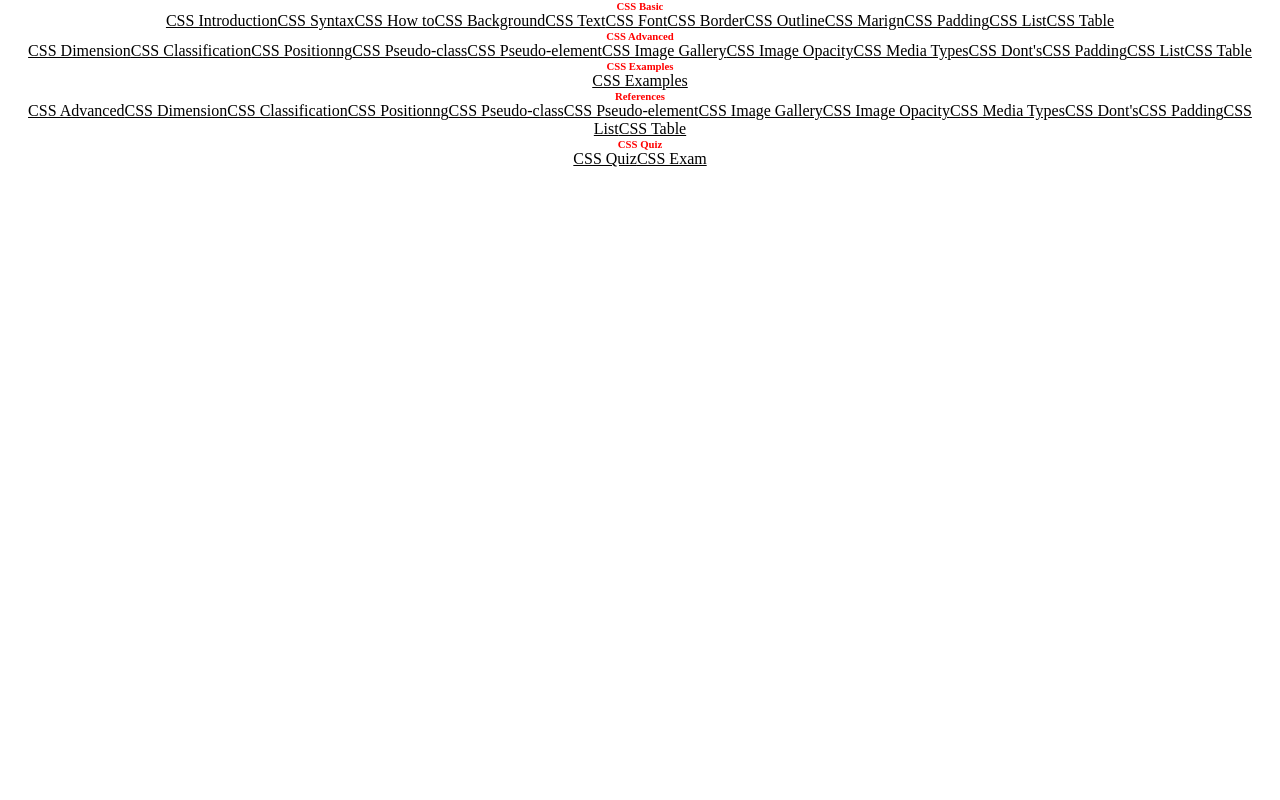
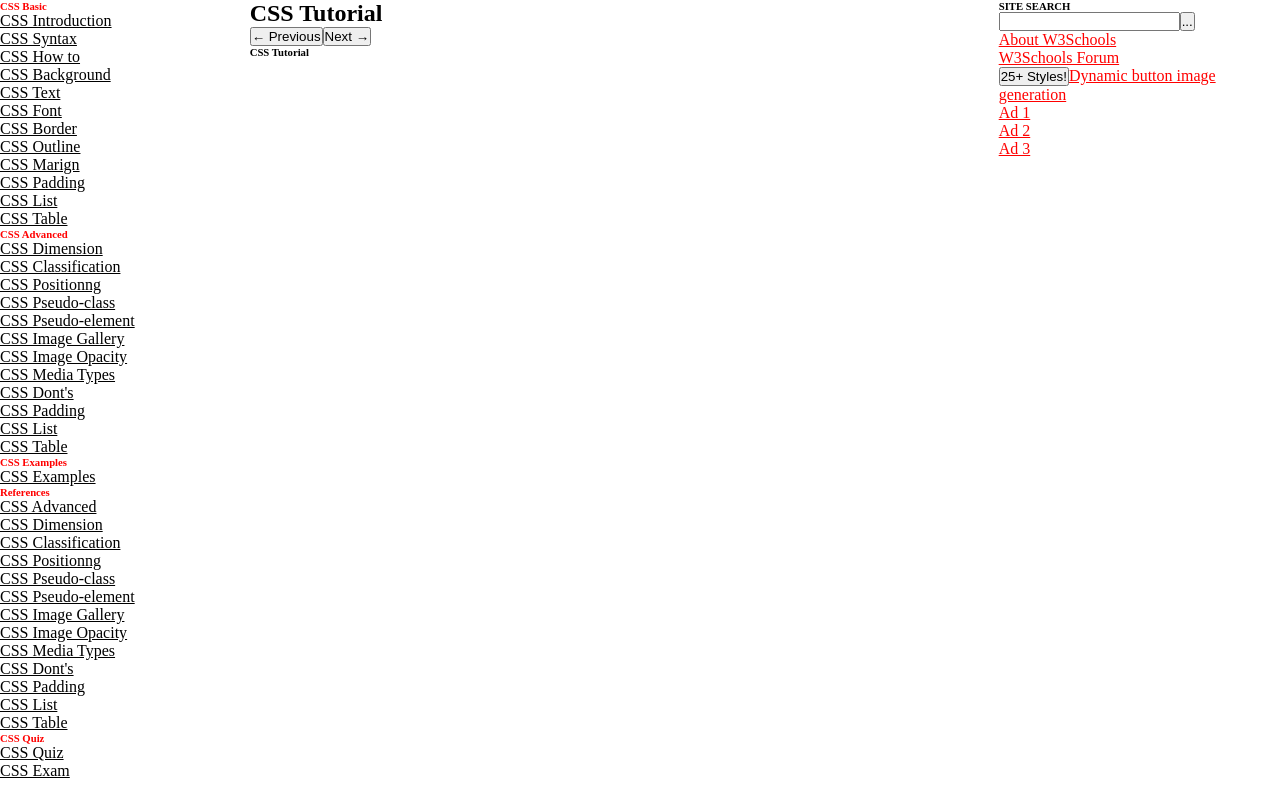
Before and after one commit to kosuo9909/css-doc-site, a React (Create React App) app: page / in a window 1280 px wide. Built offline with nearby package versions, Linux system fonts and the light colour scheme.

Commit message:
sidebars + main skeleton

```diff
--- a/src/App.css
+++ b/src/App.css
@@ -1,38 +1,3 @@
-.App {
-  text-align: center;
+.app {
+  display: flex;
 }
-
-.App-logo {
-  height: 40vmin;
-  pointer-events: none;
-}
-
-@media (prefers-reduced-motion: no-preference) {
-  .App-logo {
-    animation: App-logo-spin infinite 20s linear;
-  }
-}
-
-.App-header {
-  background-color: #282c34;
-  min-height: 100vh;
-  display: flex;
-  flex-direction: column;
-  align-items: center;
-  justify-content: center;
-  font-size: calc(10px + 2vmin);
-  color: white;
-}
-
-.App-link {
-  color: #61dafb;
-}
-
-@keyframes App-logo-spin {
-  from {
-    transform: rotate(0deg);
-  }
-  to {
-    transform: rotate(360deg);
-  }
-}
--- a/src/App.js
+++ b/src/App.js
@@ -1,11 +1,15 @@
 import './App.css';
 import LeftSideBar from './components/LeftNavBar';
+import MainContent from './components/MainContent';
+import RightAside from './components/RightAside';
 import { mockNavBar } from './components/storage/mockNavBar';
 
 function App() {
   return (
-    <div className="App">
+    <div className="app">
       <LeftSideBar mockNavBar={mockNavBar} />
+      <MainContent/>
+      <RightAside />
     </div>
   );
 }
--- a/src/components/LeftNavBar.css
+++ b/src/components/LeftNavBar.css
@@ -0,0 +1,3 @@
+.left-navbar {
+    width: 20%;
+}
--- a/src/components/LeftNavBar.jsx
+++ b/src/components/LeftNavBar.jsx
@@ -1,19 +1,26 @@
 import './LeftNavBar.css';
+
 const LeftSideBar = ({ mockNavBar }) => {
-  console.log(mockNavBar[0]);
   return (
-    <>
-      {Object.keys(mockNavBar).map((key) => (
-        <nav key={key} className="left-navbar">
-          <h6 className="bold-red">{Object.keys(mockNavBar[key])}</h6>
-          <ul>
-            <li>
-              <a href="/">{Object.values(mockNavBar[key])}</a>
-            </li>
-          </ul>
-        </nav>
-      ))}
-    </>
+    <nav className="left-navbar">
+      {mockNavBar.map((categoryObject, index) => {
+        const categoryName = Object.keys(categoryObject)[0];
+        const links = categoryObject[categoryName];
+
+        return (
+          <div key={index}>
+            <h6 className="bold-red">{categoryName}</h6>
+            <ul>
+              {links.map((link, linkIndex) => (
+                <li key={linkIndex}>
+                  <a href="/">{link}</a>
+                </li>
+              ))}
+            </ul>
+          </div>
+        );
+      })}
+    </nav>
   );
 };
 
--- /dev/null
+++ b/src/components/MainContent.css
@@ -0,0 +1,3 @@
+.main-content{
+    width: 60%;
+}
--- /dev/null
+++ b/src/components/MainContent.jsx
@@ -0,0 +1,19 @@
+import './MainContent.css';
+const MainContent = () => {
+  return (
+    <main className="main-content">
+      <section>
+        <h2>CSS Tutorial</h2>
+        <div className="button-group">
+          <button>&larr; Previous</button>
+          <button>Next &rarr; </button>
+        </div>
+      </section>
+      <section>
+        <h6>CSS Tutorial</h6>
+      </section>
+    </main>
+  );
+};
+
+export default MainContent;
--- /dev/null
+++ b/src/components/RightAside.jsx
@@ -0,0 +1,55 @@
+import './RightAside.css';
+const RightAside = () => {
+  return (
+    <aside>
+      <section className="search-bar-wrapper">
+        <h6>SITE SEARCH</h6>
+        <form className="search-bar">
+          <input type="text" aria-label="Search"></input>
+          <button type="submit">...</button>
+        </form>
+        <nav>
+          <ul>
+            <li>
+              <a href="/" className="red">
+                About W3Schools
+              </a>
+            </li>
+            <li>
+              <a href="/" className="red">
+                W3Schools Forum
+              </a>
+            </li>
+          </ul>
+        </nav>
+        <section>
+          <button>25+ Styles!</button>
+          <a href="/" className="red">
+            Dynamic button image generation
+          </a>
+        </section>
+      </section>
+      <section className="ads">
+        <ul>
+          <li>
+            <a href="/" className="red">
+              Ad 1
+            </a>
+          </li>
+          <li>
+            <a href="/" className="red">
+              Ad 2
+            </a>
+          </li>
+          <li>
+            <a href="/" className="red">
+              Ad 3
+            </a>
+          </li>
+        </ul>
+      </section>
+    </aside>
+  );
+};
+
+export default RightAside;
--- a/src/index.css
+++ b/src/index.css
@@ -16,3 +16,6 @@ a {
   color: red;
   font-weight: bold;
 }
+.red {
+  color: red;
+}
```
Also changed, not shown: src/components/RightAside.css (added).
